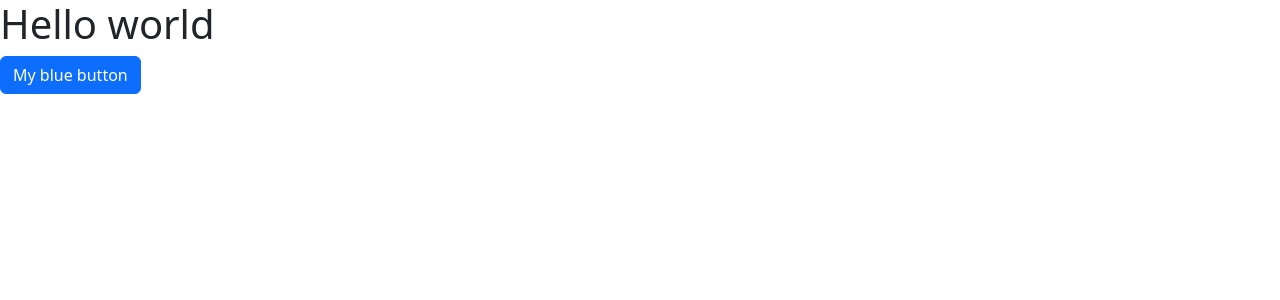
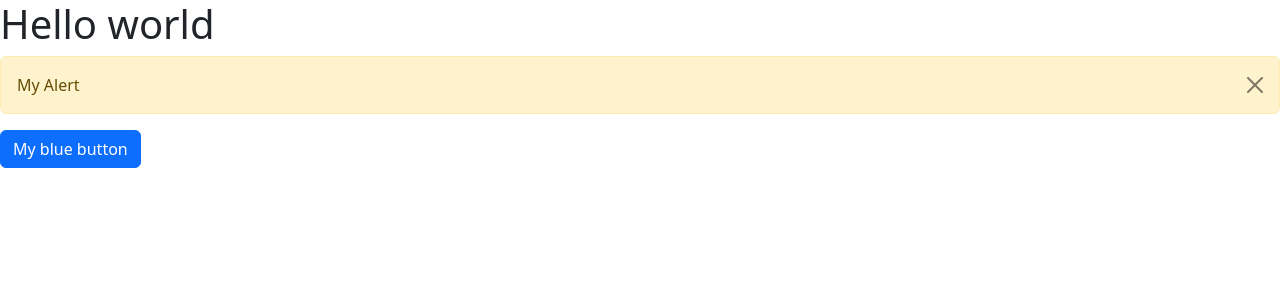
Before and after one commit to samane6866/react-TypeScript-course, a React (Vite) app in the folder practice-react/: page / in a window 1280 px wide. Both pictures are taken after a click on the button "My blue button". Shown: the top 300 px of the page. Built offline with nearby package versions, Linux system fonts and the light colour scheme.

Commit message:
exercise alert,useState done

```diff
--- a/practice-react/src/App.tsx
+++ b/practice-react/src/App.tsx
@@ -1,20 +1,26 @@
-
-
+import Alarm from './components/Alarm'
 import './App.css'
 import Button from './components/Button'
+import { useState } from 'react'
 
 function App() {
+  // 1> we need useState to visibility of alart,we will render the Alert only when is true, so we need to use state hook:
+  // 2> we want to display alert only when alertvisibility is true
+  // 3> we use &&(conditional and) and {} to aske like this;(is alertvisibility true?)so if is true will show Alarm component.
 
+   const [alertVisibility, setAlertVisibility]=useState(false)
 
   return (
     <>
       <div>
         <h1>Hello world</h1>
-        <Button color="primary" onClick={()=>console.log("I just clicked")}>My blue button</Button>
+        { alertVisibility &&<Alarm onClose={()=>setAlertVisibility(false)}>My Alert</Alarm>}
+        <Button color="primary" onClick={() => setAlertVisibility(true)}>My blue button</Button>
+
       </div>
 
     </>
   )
 }
 
-export default App
+export default App;
--- /dev/null
+++ b/practice-react/src/components/Alarm.tsx
@@ -0,0 +1,29 @@
+// 1> we need to use an
+interface Props{
+    children: string;
+    onClose: () => void;
+}
+
+
+
+function Alarm({children, onClose}:Props) {
+  return (
+    <>
+      <div
+        className="alert alert-warning alert-dismissible fade show"
+        role="alert"
+          >
+              {children}
+        <button
+                  type="button"
+                  className="btn-close"
+                  data-bs-dismiss="alert"
+                  aria-label="Close"
+                  onClick={ onClose}
+        ></button>
+      </div>
+    </>
+  );
+}
+
+export default Alarm;
--- a/practice-react/src/components/Button.tsx
+++ b/practice-react/src/components/Button.tsx
@@ -1,4 +1,6 @@
 // we define interface to define de shape of our props
+
+
 
 interface Props {
 
@@ -8,7 +10,9 @@ interface Props {
 
 }
 
-function Button({children, onClick, color="primary"}:Props) {
+function Button({ children, onClick, color = "primary" }: Props) {
+
+
 return (
         <>
         <button className={"btn btn-" + color} onClick={onClick}>{children}</button>
```
